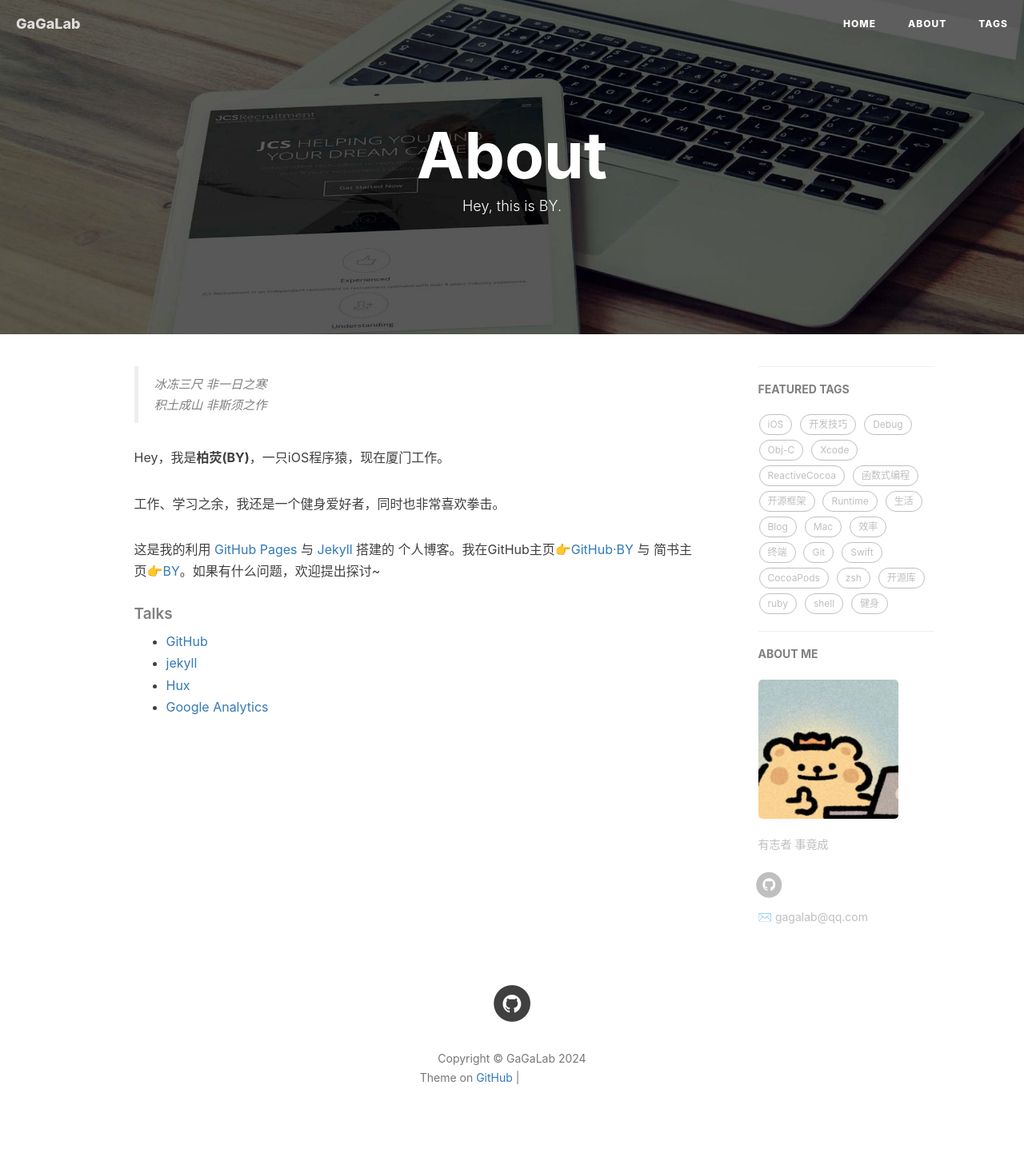
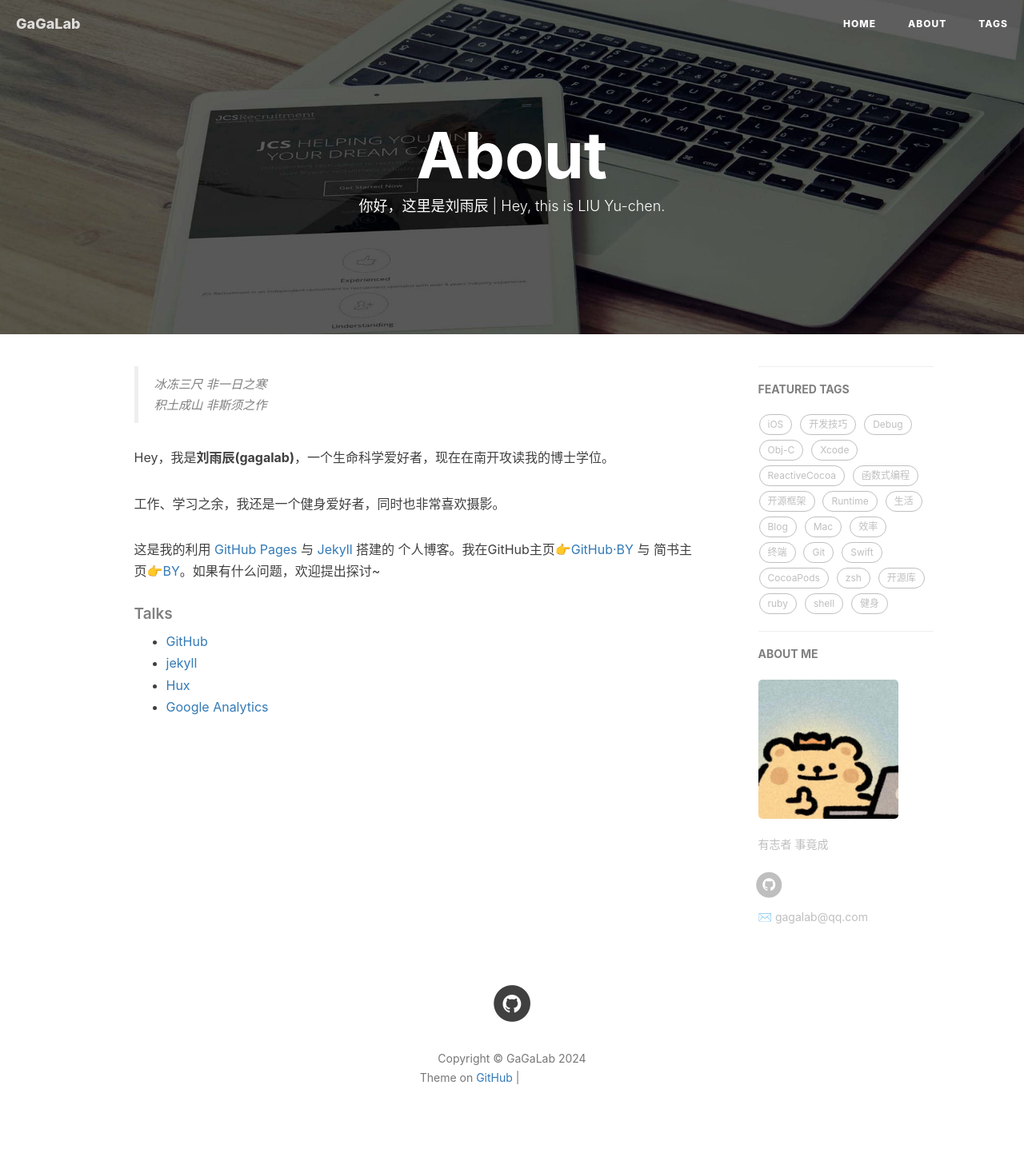
Before and after one commit to liuyuchenlab/LiuYuchenLab.github.io, a Jekyll site: the page built from about.html, in a window 1280 px wide. Shown: the whole page at 80% size. Built offline with Jekyll 4.4.1, drawn with Linux system fonts in a browser that asks for light colours; nearby versions of some CDN libraries; comment, search, counter and statistics services are not loaded; grey boxes are pictures that could not be loaded.

Commit message:
Update about.html

```diff
--- a/about.html
+++ b/about.html
@@ -1,7 +1,7 @@
 ---
 layout: page
 title: "About"
-description: "Hey, this is BY."
+description: "你好，这里是刘雨辰 | Hey, this is LIU Yu-chen."
 header-img: "img/post-bg-rwd.jpg"
 ---
 
@@ -18,9 +18,9 @@ header-img: "img/post-bg-rwd.jpg"
     <blockquote><p>冰冻三尺 非一日之寒<br>
     积土成山 非斯须之作</p></blockquote>
 
-    <p>Hey，我是<strong>柏荧(BY)</strong>，一只iOS程序猿，现在厦门工作。</p>
+    <p>Hey，我是<strong>刘雨辰(gagalab)</strong>，一个生命科学爱好者，现在在南开攻读我的博士学位。</p>
 
-    <p>工作、学习之余，我还是一个健身爱好者，同时也非常喜欢拳击。</p>
+    <p>工作、学习之余，我还是一个健身爱好者，同时也非常喜欢摄影。</p>
 
     <p>这是我的利用 <a href="https://pages.github.com/">GitHub Pages</a> 与 <a href="http://jekyll.com.cn/">Jekyll</a> 搭建的 个人博客。我在GitHub主页<a href="https://github.com/qiubaiying">👉GitHub·BY</a> 与 简书主页<a href="https://http://www.jianshu.com/u/e71990ada2fd">👉BY</a>。如果有什么问题，欢迎提出探讨~</p>
 
```
